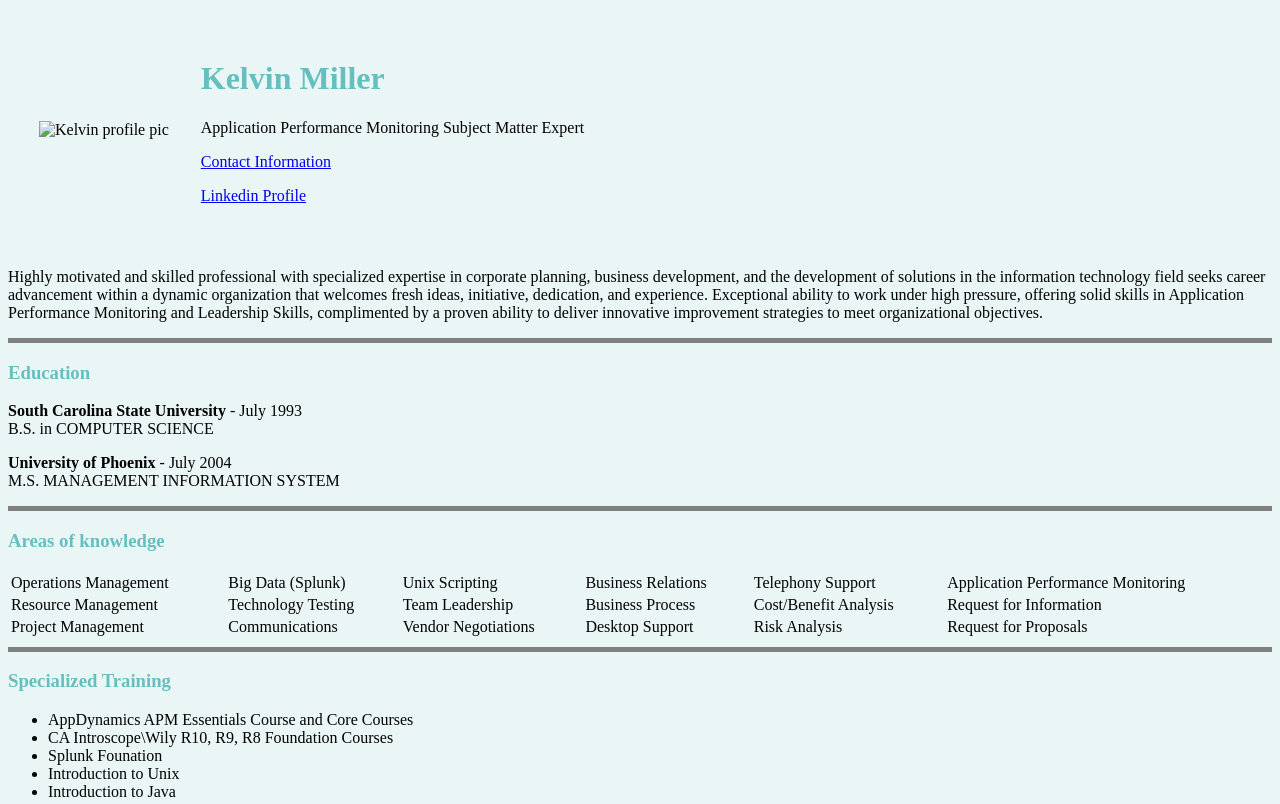
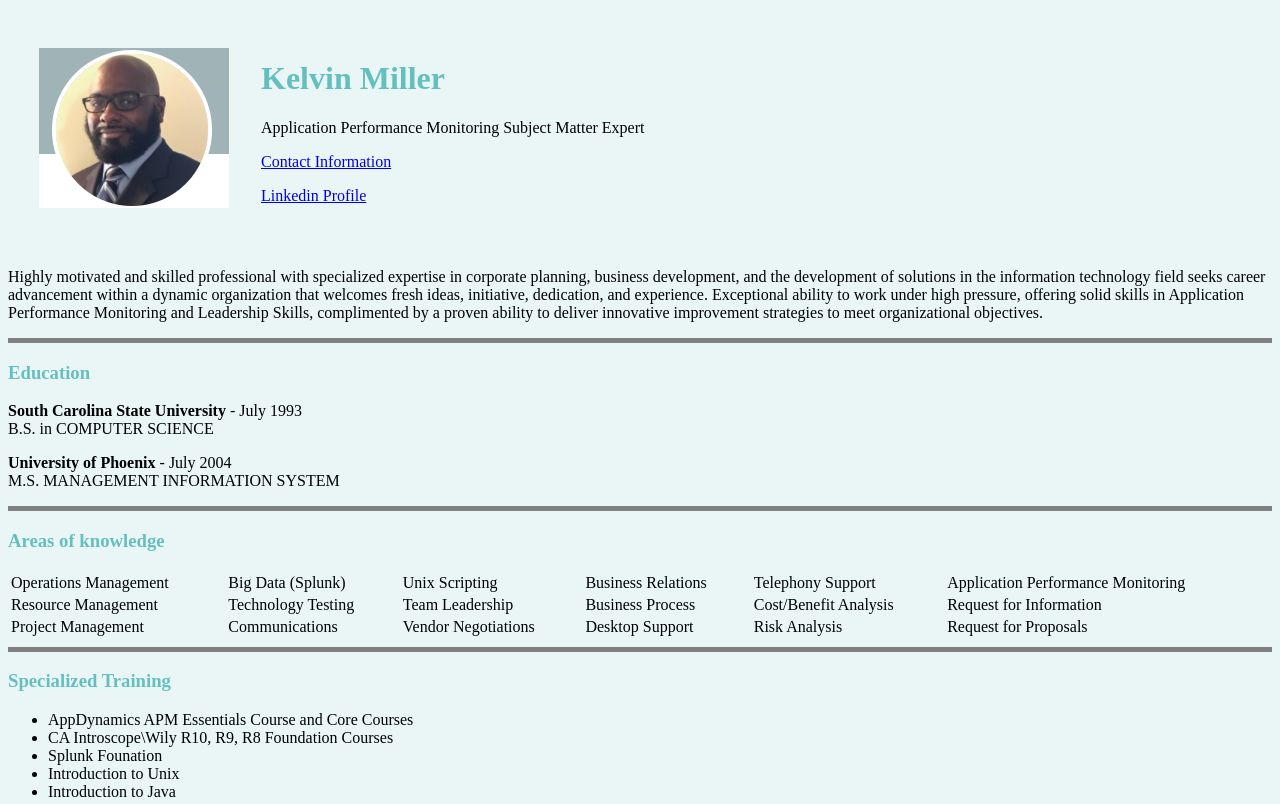
Before and after one commit to kmiller896/Resume, a plain HTML site: page index.html in a window 1280 px wide. Shown: the top 804 px of the page. Drawn offline with Linux system fonts and the light colour scheme.

Commit message:
Update index.html

```diff
--- a/index.html
+++ b/index.html
@@ -10,7 +10,7 @@
 <body>
   <table cellspacing="30">
     <tr>
-      <td><img src="\kmiller896\Resume\images\Kelvin2.PNG" alt="Kelvin profile pic"></td>
+      <td><img src="https://github.com/kmiller896/Resume/blob/main/images/kelvin2.PNG" alt="Kelvin profile pic"></td>
       <td>
         <h1>Kelvin Miller</h1>
         <p>Application Performance Monitoring Subject Matter Expert</p>
```
